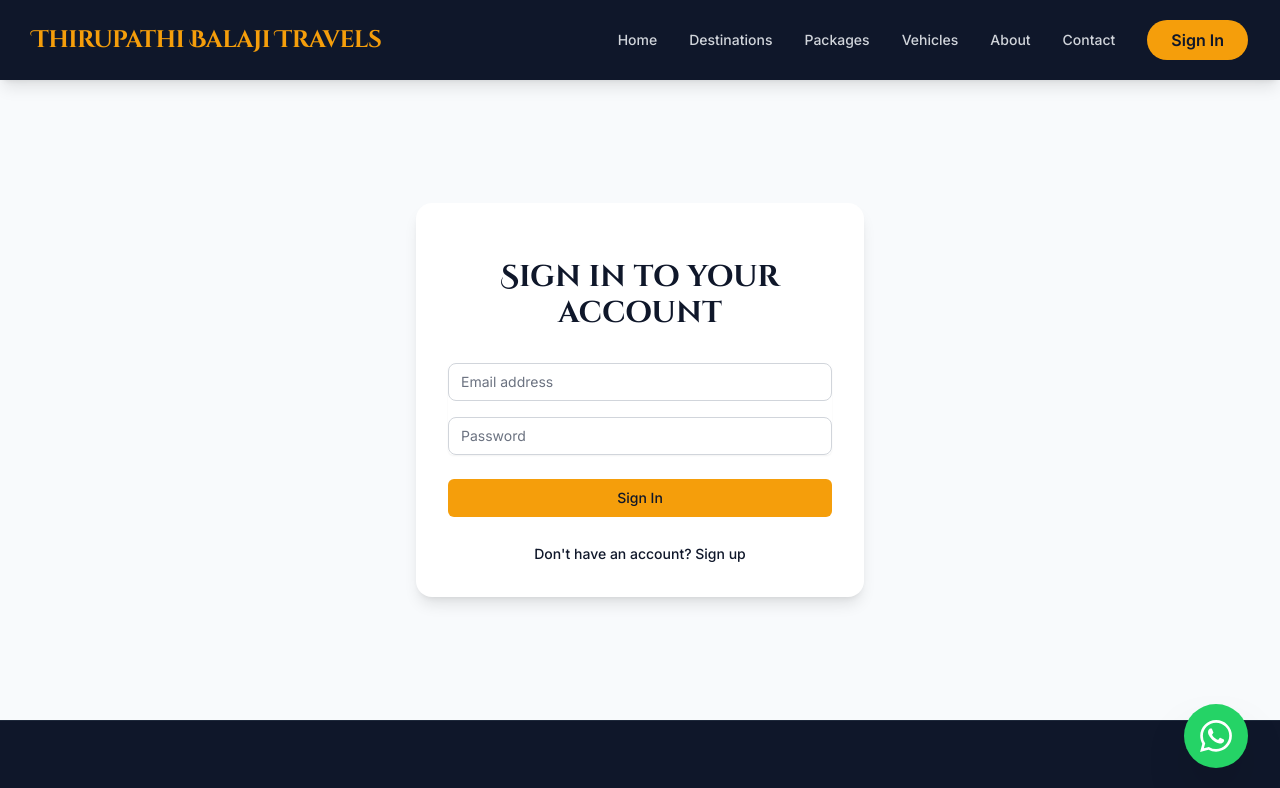
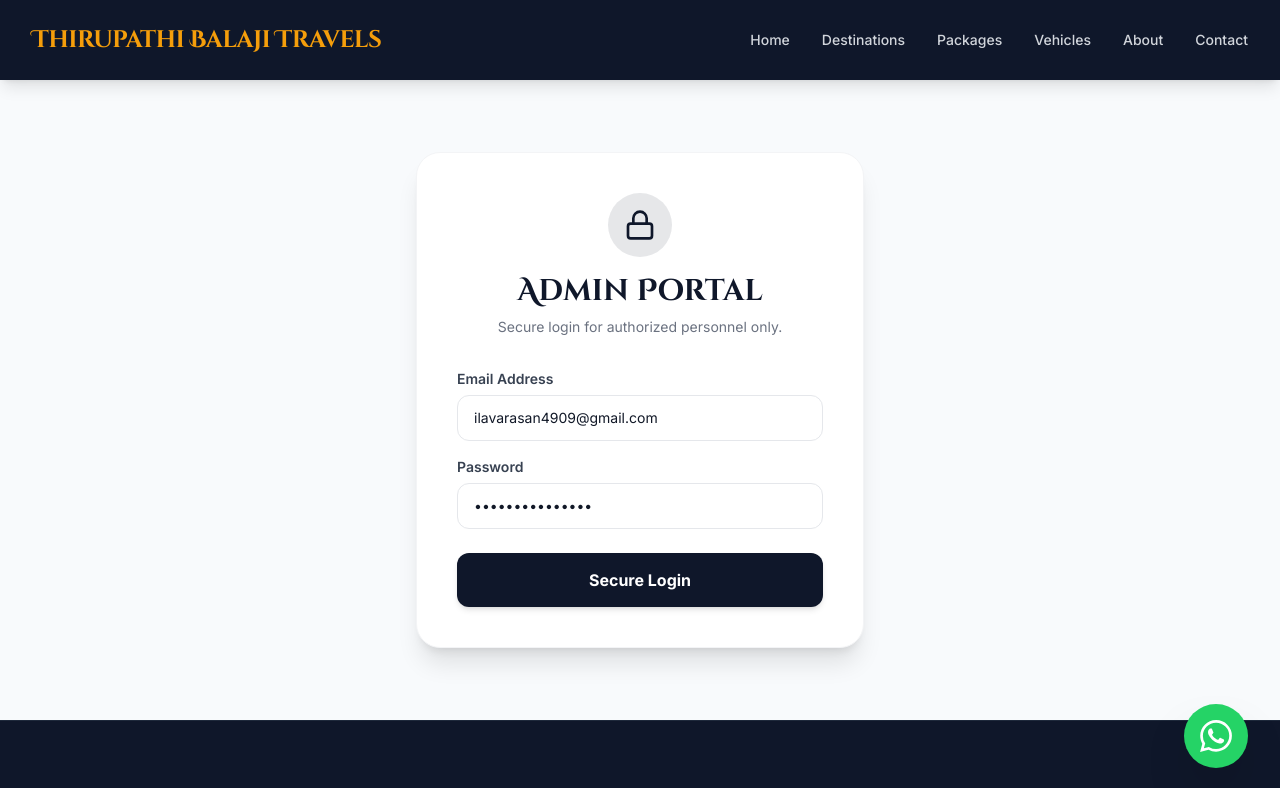
Before and after one commit to Ilavarasan9487/mythiruppathibalajiproject, a React (Vite) app: page /login in a window 1280 px wide. Shown: the top 788 px of the page. Built offline with nearby package versions, Linux system fonts and the light colour scheme.

Commit message:
Commit from Dualite:

```diff
--- a/src/components/Footer.tsx
+++ b/src/components/Footer.tsx
@@ -17,7 +17,6 @@ export default function Footer() {
               Experience the divine journey and explore the sacred beauty of Rameswaram and beyond with our premium travel and vehicle booking services.
             </p>
             <div className="flex space-x-4 md:space-x-5">
-              {/* Using standard SVGs for social icons to avoid Lucide import issues */}
               <a href="#" className="text-gray-400 hover:text-brand-gold transition-colors p-2 bg-white/5 rounded-full hover:bg-white/10">
                 <svg className="w-4 h-4 md:w-5 md:h-5" fill="currentColor" viewBox="0 0 24 24" aria-hidden="true">
                   <path fillRule="evenodd" d="M22 12c0-5.523-4.477-10-10-10S2 6.477 2 12c0 4.991 3.657 9.128 8.438 9.878v-6.987h-2.54V12h2.54V9.797c0-2.506 1.492-3.89 3.777-3.89 1.094 0 2.238.195 2.238.195v2.46h-1.26c-1.243 0-1.63.771-1.63 1.562V12h2.773l-.443 2.89h-2.33v6.988C18.343 21.128 22 16.991 22 12z" clipRule="evenodd" />
@@ -67,10 +66,12 @@ export default function Footer() {
 
         <div className="border-t border-slate-800 pt-6 md:pt-8 text-xs md:text-sm text-gray-500 flex flex-col md:flex-row justify-between items-center text-center md:text-left">
           <p>&copy; {new Date().getFullYear()} Thirupathi Balaji Travels. All rights reserved.</p>
-          <div className="mt-3 md:mt-0 space-x-3 md:space-x-4">
+          <div className="mt-3 md:mt-0 space-x-3 md:space-x-4 flex items-center">
             <a href="#" className="hover:text-brand-gold transition-colors">Privacy Policy</a>
             <span>|</span>
             <a href="#" className="hover:text-brand-gold transition-colors">Terms of Service</a>
+            <span>|</span>
+            <Link to="/login" className="hover:text-brand-gold transition-colors">Admin</Link>
           </div>
         </div>
       </div>
--- a/src/components/Navbar.tsx
+++ b/src/components/Navbar.tsx
@@ -1,6 +1,6 @@
 import React, { useState } from 'react';
 import { Link, useLocation } from 'react-router-dom';
-import { Menu, X, User as UserIcon, LogOut } from 'lucide-react';
+import { Menu, X, LogOut, LayoutDashboard } from 'lucide-react';
 import { useAuth } from '../contexts/AuthContext';
 
 export default function Navbar() {
@@ -46,28 +46,23 @@ export default function Navbar() {
               </Link>
             ))}
 
-            {user ? (
-              <div className="flex items-center space-x-4 ml-2">
-                <span className="text-sm text-gray-300 flex items-center whitespace-nowrap pl-2">
-                  <UserIcon className="w-4 h-4 mr-2" />
-                  <span className="hidden lg:inline">{user.email?.split('@')[0]}</span>
-                </span>
+            {/* Only show Admin controls if logged in. No public Sign In button. */}
+            {user && (
+              <div className="flex items-center space-x-4 ml-2 border-l border-slate-700 pl-4">
+                <Link
+                  to="/admin"
+                  className="flex items-center text-brand-gold hover:text-yellow-400 transition-colors text-sm font-bold whitespace-nowrap"
+                >
+                  <LayoutDashboard className="w-4 h-4 mr-1.5" />
+                  Admin Panel
+                </Link>
                 <button
                   onClick={signOut}
-                  className="text-gray-300 hover:text-brand-gold transition-colors"
+                  className="text-gray-400 hover:text-red-400 transition-colors"
                   title="Sign Out"
                 >
                   <LogOut className="w-5 h-5" />
                 </button>
-              </div>
-            ) : (
-              <div className="flex items-center space-x-4 ml-2">
-                <Link
-                  to="/login"
-                  className="bg-brand-gold text-brand-blue px-4 lg:px-6 py-2 rounded-full font-semibold hover:bg-yellow-400 transition-colors whitespace-nowrap text-sm lg:text-base"
-                >
-                  Sign In
-                </Link>
               </div>
             )}
           </div>
@@ -102,24 +97,26 @@ export default function Navbar() {
                 {link.name}
               </Link>
             ))}
+
+            {user && (
+              <>
                 <div className="border-t border-slate-700 my-2 pt-2"></div>
-            {user ? (
+                <Link
+                  to="/admin"
+                  onClick={() => setIsOpen(false)}
+                  className="block px-3 py-3 rounded-md text-base font-medium text-brand-gold hover:bg-slate-700 flex items-center"
+                >
+                  <LayoutDashboard className="w-5 h-5 mr-3" />
+                  Admin Panel
+                </Link>
                 <button
                   onClick={() => { signOut(); setIsOpen(false); }}
                   className="w-full text-left px-3 py-3 rounded-md text-base font-medium text-red-400 hover:text-red-300 hover:bg-slate-700 flex items-center"
                 >
                   <LogOut className="w-5 h-5 mr-3" />
-                Sign Out ({user.email?.split('@')[0]})
+                  Sign Out
                 </button>
-            ) : (
-              <Link
-                to="/login"
-                onClick={() => setIsOpen(false)}
-                className="block px-3 py-3 rounded-md text-base font-medium text-brand-gold hover:text-yellow-400 hover:bg-slate-700 flex items-center"
-              >
-                <UserIcon className="w-5 h-5 mr-3" />
-                Sign In
-              </Link>
+              </>
             )}
           </div>
         </div>
--- a/src/pages/Login.tsx
+++ b/src/pages/Login.tsx
@@ -1,14 +1,24 @@
-import React, { useState } from 'react';
+import React, { useState, useEffect } from 'react';
 import { useNavigate } from 'react-router-dom';
 import { supabase } from '../lib/supabase';
+import { useAuth } from '../contexts/AuthContext';
+import { Lock } from 'lucide-react';
 
 export default function Login() {
-  const [isLogin, setIsLogin] = useState(true);
-  const [email, setEmail] = useState('');
-  const [password, setPassword] = useState('');
+  // Pre-filled credentials for development convenience
+  const [email, setEmail] = useState('ilavarasan4909@gmail.com');
+  const [password, setPassword] = useState('Qwertyuiop@2003');
   const [error, setError] = useState('');
   const [loading, setLoading] = useState(false);
   const navigate = useNavigate();
+  const { user } = useAuth();
+
+  // If already logged in, redirect to admin
+  useEffect(() => {
+    if (user) {
+      navigate('/admin');
+    }
+  }, [user, navigate]);
 
   const handleAuth = async (e: React.FormEvent) => {
     e.preventDefault();
@@ -16,18 +26,11 @@ export default function Login() {
     setError('');
 
     try {
-      if (isLogin) {
-        const { error } = await supabase.auth.signInWithPassword({ email, password });
-        if (error) throw error;
-        navigate('/');
-      } else {
-        const { error } = await supabase.auth.signUp({ email, password });
-        if (error) throw error;
-        alert('Registration successful! You can now log in.');
-        setIsLogin(true);
-      }
+      const { error } = await supabase.auth.signInWithPassword({ email, password });
+      if (error) throw error;
+      navigate('/admin');
     } catch (err: any) {
-      setError(err.message || 'An error occurred during authentication.');
+      setError('Invalid admin credentials. Please try again.');
     } finally {
       setLoading(false);
     }
@@ -35,39 +38,46 @@ export default function Login() {
 
   return (
     <div className="min-h-[80vh] flex items-center justify-center bg-brand-light py-12 px-4 sm:px-6 lg:px-8">
-      <div className="max-w-md w-full space-y-8 bg-white p-8 rounded-2xl shadow-lg">
-        <div>
-          <h2 className="mt-6 text-center text-3xl font-serif font-bold text-brand-blue">
-            {isLogin ? 'Sign in to your account' : 'Create an account'}
+      <div className="max-w-md w-full space-y-8 bg-white p-8 sm:p-10 rounded-3xl shadow-xl border border-gray-100">
+        <div className="flex flex-col items-center">
+          <div className="bg-brand-blue/10 p-4 rounded-full mb-4">
+            <Lock className="w-8 h-8 text-brand-blue" />
+          </div>
+          <h2 className="text-center text-3xl font-serif font-bold text-brand-blue">
+            Admin Portal
           </h2>
+          <p className="mt-2 text-center text-sm text-gray-500">
+            Secure login for authorized personnel only.
+          </p>
         </div>
+
         <form className="mt-8 space-y-6" onSubmit={handleAuth}>
           {error && (
-            <div className="bg-red-50 text-red-500 p-3 rounded-md text-sm text-center">
+            <div className="bg-red-50 border border-red-100 text-red-600 p-4 rounded-xl text-sm text-center font-medium">
               {error}
             </div>
           )}
-          <div className="rounded-md shadow-sm space-y-4">
+          <div className="space-y-4">
             <div>
-              <label className="sr-only">Email address</label>
+              <label className="block text-sm font-semibold text-gray-700 mb-1.5">Email Address</label>
               <input
                 type="email"
                 required
                 value={email}
                 onChange={(e) => setEmail(e.target.value)}
-                className="appearance-none rounded-lg relative block w-full px-3 py-2 border border-gray-300 placeholder-gray-500 text-gray-900 focus:outline-none focus:ring-brand-gold focus:border-brand-gold focus:z-10 sm:text-sm"
-                placeholder="Email address"
+                className="appearance-none rounded-xl relative block w-full px-4 py-3 border border-gray-200 placeholder-gray-400 text-gray-900 focus:outline-none focus:ring-2 focus:ring-brand-gold focus:border-transparent sm:text-sm transition-all"
+                placeholder="admin@example.com"
               />
             </div>
             <div>
-              <label className="sr-only">Password</label>
+              <label className="block text-sm font-semibold text-gray-700 mb-1.5">Password</label>
               <input
                 type="password"
                 required
                 value={password}
                 onChange={(e) => setPassword(e.target.value)}
-                className="appearance-none rounded-lg relative block w-full px-3 py-2 border border-gray-300 placeholder-gray-500 text-gray-900 focus:outline-none focus:ring-brand-gold focus:border-brand-gold focus:z-10 sm:text-sm"
-                placeholder="Password"
+                className="appearance-none rounded-xl relative block w-full px-4 py-3 border border-gray-200 placeholder-gray-400 text-gray-900 focus:outline-none focus:ring-2 focus:ring-brand-gold focus:border-transparent sm:text-sm transition-all"
+                placeholder="••••••••"
               />
             </div>
           </div>
@@ -76,19 +86,13 @@ export default function Login() {
             <button
               type="submit"
               disabled={loading}
-              className="group relative w-full flex justify-center py-2 px-4 border border-transparent text-sm font-medium rounded-md text-brand-blue bg-brand-gold hover:bg-yellow-400 focus:outline-none focus:ring-2 focus:ring-offset-2 focus:ring-brand-gold transition-colors disabled:opacity-50"
+              className="group relative w-full flex justify-center py-3.5 px-4 border border-transparent text-base font-bold rounded-xl text-white bg-brand-blue hover:bg-slate-800 focus:outline-none focus:ring-2 focus:ring-offset-2 focus:ring-brand-blue transition-colors shadow-md disabled:opacity-70"
             >
-              {loading ? 'Processing...' : isLogin ? 'Sign In' : 'Sign Up'}
-            </button>
-          </div>
-
-          <div className="text-center">
-            <button
-              type="button"
-              onClick={() => setIsLogin(!isLogin)}
-              className="text-sm text-brand-blue hover:text-brand-gold font-medium transition-colors"
-            >
-              {isLogin ? "Don't have an account? Sign up" : 'Already have an account? Sign in'}
+              {loading ? (
+                <div className="w-5 h-5 border-2 border-white border-t-transparent rounded-full animate-spin"></div>
+              ) : (
+                'Secure Login'
+              )}
             </button>
           </div>
         </form>
```
Also changed, not shown: src/components/AdminLayout.tsx (+25 -8 lines), 1 other file (tests, documents, lock files or other folders). Lines whose indentation alone changed are shown as unchanged.
